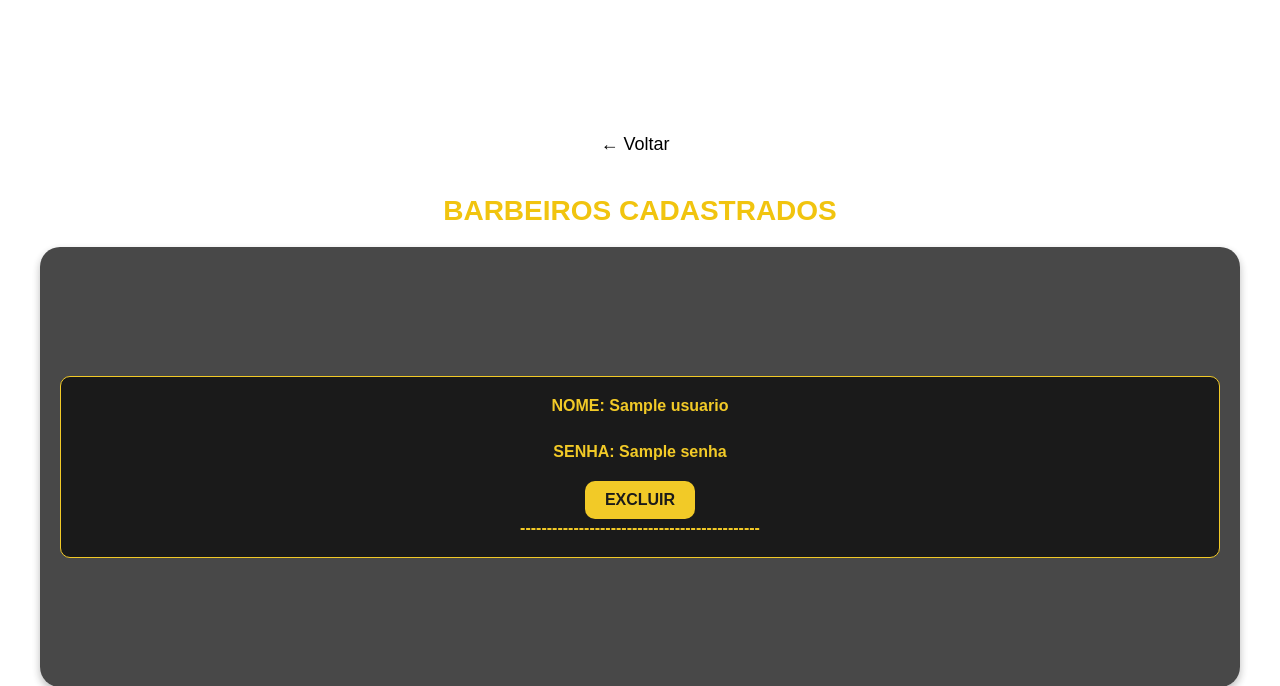
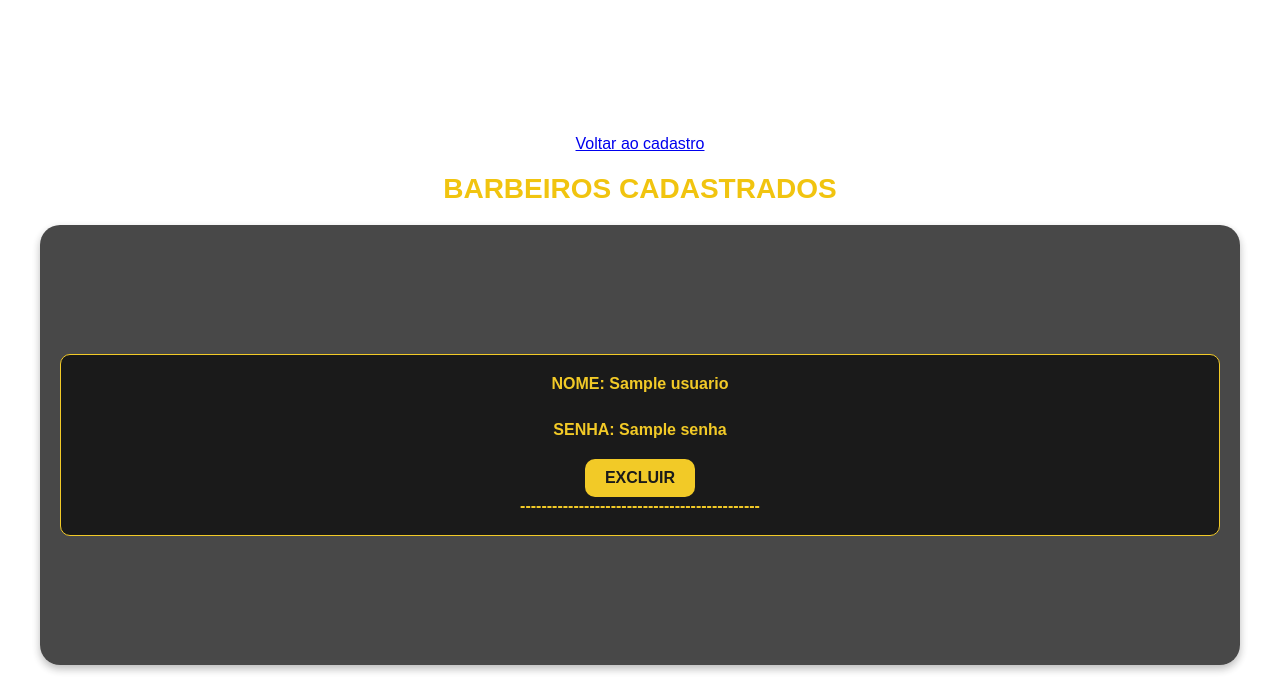
Before and after one commit to raulguiii/site-barbearia, a Flask app: template templates/cadastrados.html in a window 1280 px wide. Shown: the top 686 px of the page. Run offline with Flask 3, Linux system fonts and the light colour scheme; the template is opened without the code that fills it: most values are stand-ins (such as "Sample title", 1, 10 or a date in 2020).

Commit message:
Update cadastrados.html

```diff
--- a/templates/cadastrados.html
+++ b/templates/cadastrados.html
@@ -10,7 +10,7 @@
 </head>
 
 <body>
-    <a href="{{ url_for('cadastro') }}" class="seta-voltar">← Voltar</a>
+    <a href="{{ url_for('cadastro') }}" class="btn-voltar">Voltar ao cadastro</a>
     <h1 class="titulo">BARBEIROS CADASTRADOS</h1>
 
     {% set mensagem = get_flashed_messages() %}
@@ -41,5 +41,4 @@
     </div>
 </body>
 
-
 </html>
```
